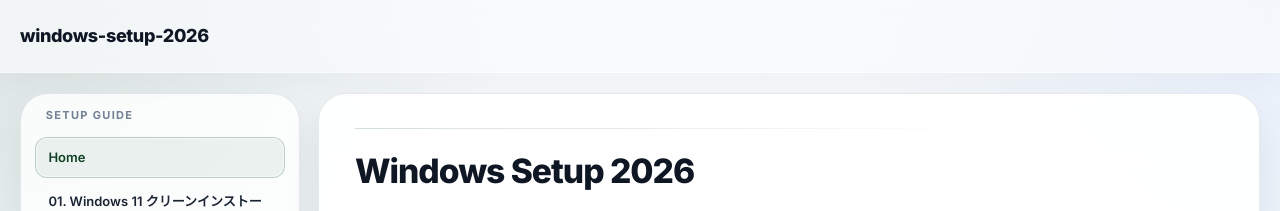
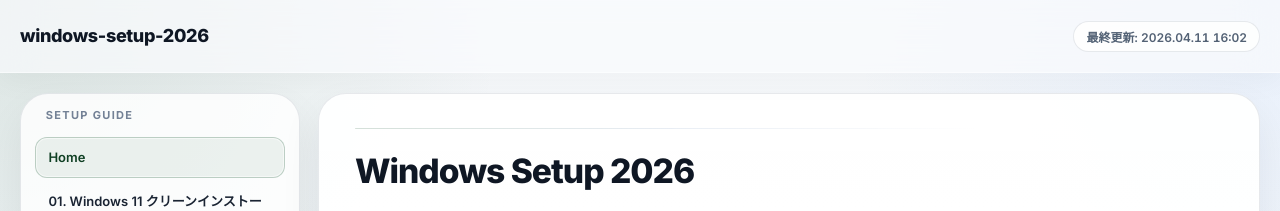
Before and after one commit to koumatsumoto/windows-setup-2026, a Jekyll site: the page built from index.md, in a window 1280 px wide. Shown: the top 211 px of the page. Built offline with Jekyll 4.4.1, drawn with Linux system fonts in a browser that asks for light colours.

Commit message:
fix(site): restore updated timestamp display
**作業背景**
- 前回のプルリクエストのマージ以降、ヘッダーの最終更新表示が出なくなったため main に直接反映するよう依頼された

**計画と理由**
- 原因をテーマ設定の差分に絞り、表示ロジックは変えずに設定値だけを復元する方針を採用した
- これにより直近マージ前の挙動を最小差分で戻せる

**作業内容と結果**
- _config.yml の theme_settings で show_build_time を true に変更した
- build_time_label を 最終更新 に戻し、ヘッダーで更新時刻が再表示される設定へ復元した

```diff
--- a/_config.yml
+++ b/_config.yml
@@ -19,5 +19,5 @@ theme_settings:
   home_nav_label: Home
   mobile_nav_label: Guide
   docs_path_prefix: /docs/
-  show_build_time: false
-  build_time_label: Build
+  show_build_time: true
+  build_time_label: 最終更新
```
